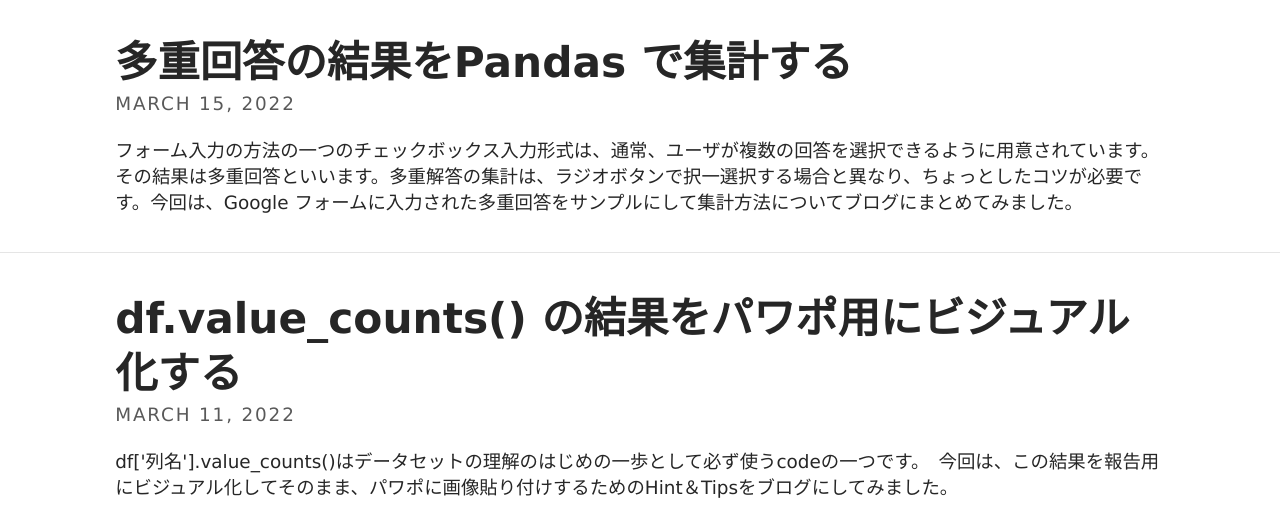
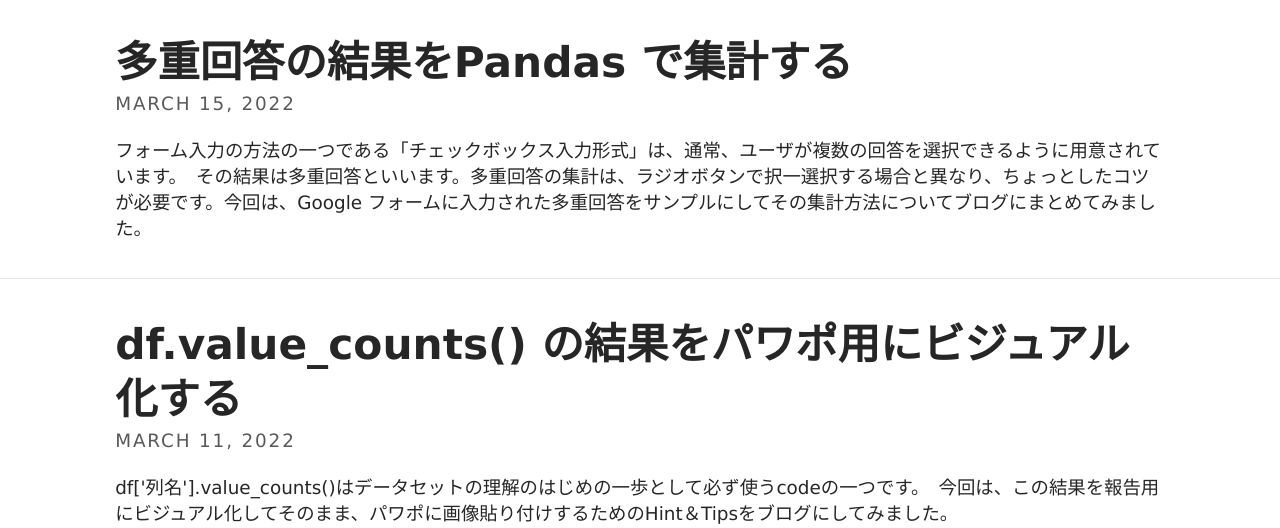
Before and after one commit to mnogress/my_simple, a Jekyll site: the page built from index.html, in a window 1280 px wide and 900 px high, cut to the strip 372-900 px from the top of the window. Built offline with Jekyll 4.4.1, drawn with Linux system fonts in a browser that asks for light colours; the list of posts is cut into pages by our own code.

Commit message:
03-28-2022

```diff
--- a/_posts/2022-03-15-multiple_answers_counting_by_pandas.md
+++ b/_posts/2022-03-15-multiple_answers_counting_by_pandas.md
@@ -6,7 +6,7 @@
 excerpt_separator: <!--more-->
 ---
 
-フォーム入力の方法の一つのチェックボックス入力形式は、通常、ユーザが複数の回答を選択できるように用意されています。　その結果は多重回答といいます。多重解答の集計は、ラジオボタンで択一選択する場合と異なり、ちょっとしたコツが必要です。今回は、Google フォームに入力された多重回答をサンプルにして集計方法についてブログにまとめてみました。
+フォーム入力の方法の一つである「チェックボックス入力形式」は、通常、ユーザが複数の回答を選択できるように用意されています。　その結果は多重回答といいます。多重回答の集計は、ラジオボタンで択一選択する場合と異なり、ちょっとしたコツが必要です。今回は、Google フォームに入力された多重回答をサンプルにしてその集計方法についてブログにまとめてみました。
 
 <!--more-->
 
```
